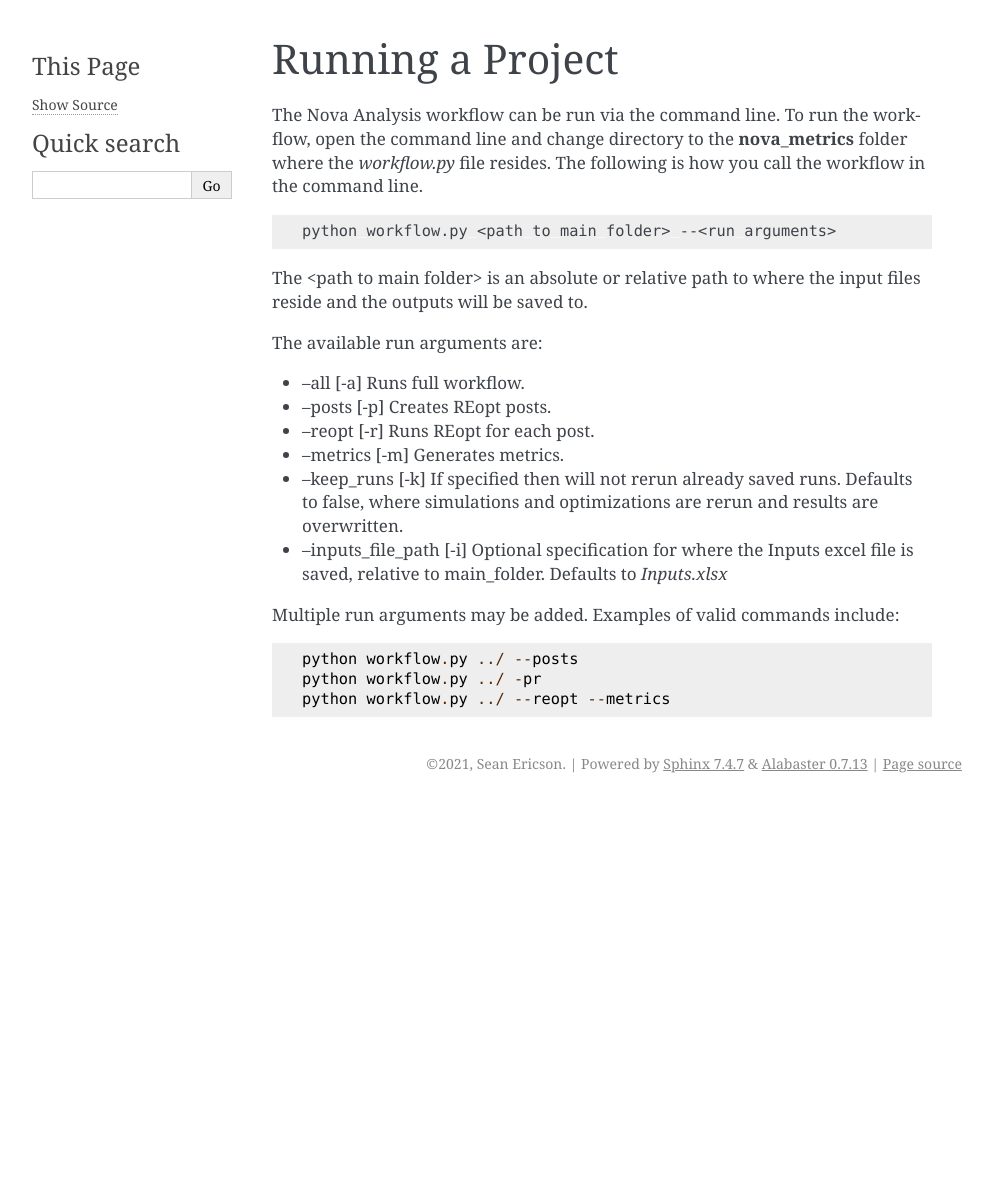
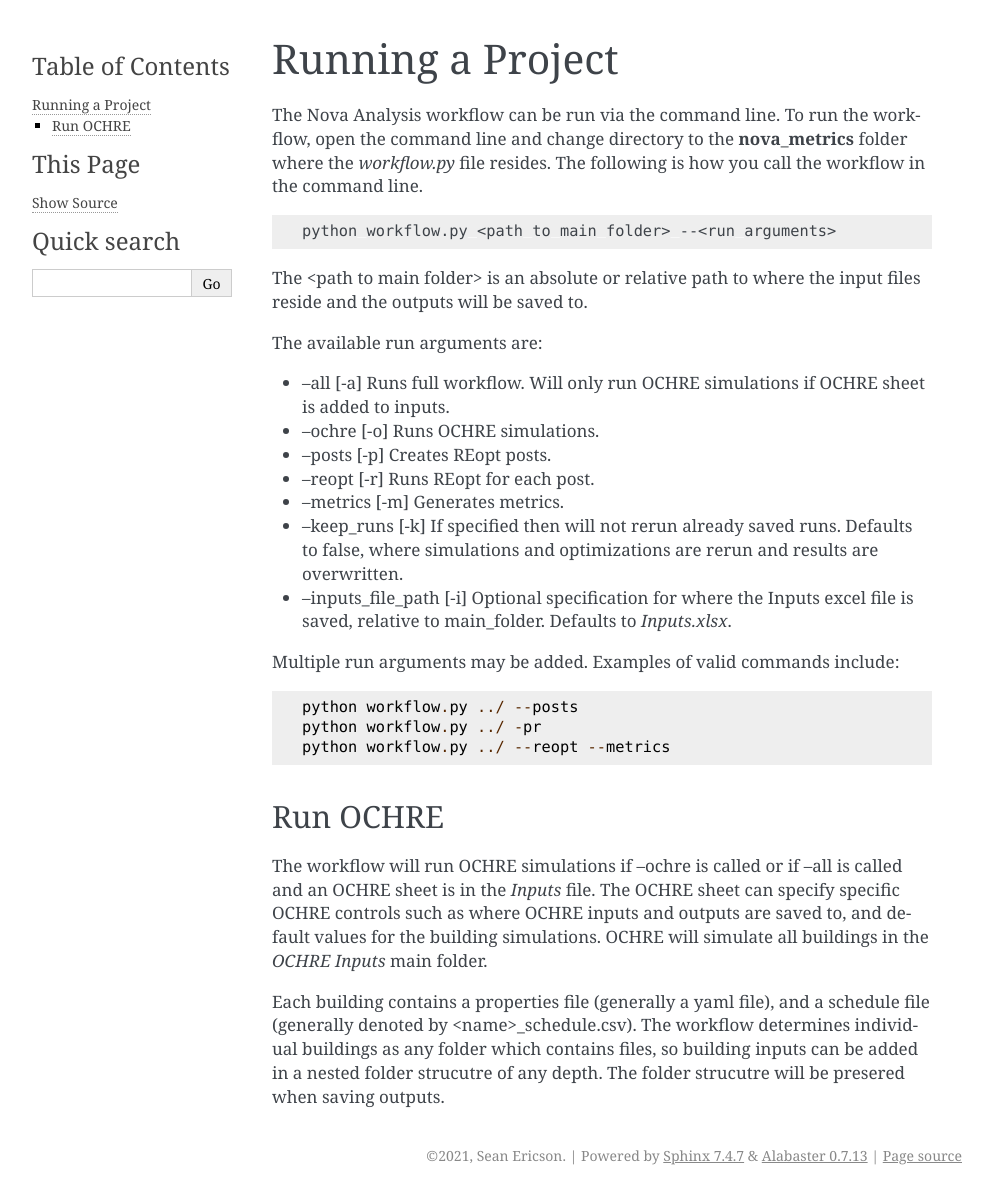
Before and after one commit to sericson0/nova_metrics, a Sphinx documentation site: the page built from docs/source/running_a_project.rst, in a window 1280 px wide. Shown: the whole page, without its empty margins (148-1141 px from the left). Built offline with Sphinx 7.4.7, drawn with Linux system fonts in a browser that asks for light colours; before the commit the page ends 900 px from its top, so only the background shows below that.

Commit message:
Update running_a_project.rst

```diff
--- a/docs/source/running_a_project.rst
+++ b/docs/source/running_a_project.rst
@@ -10,12 +10,13 @@ The <path to main folder> is an absolute or relative path to where the input fil
 
 The available run arguments are:
 
-* --all [-a] Runs full workflow.
+* --all [-a] Runs full workflow. Will only run OCHRE simulations if OCHRE sheet is added to inputs.
+* --ochre [-o] Runs OCHRE simulations.
 * --posts [-p] Creates REopt posts.
 * --reopt [-r] Runs REopt for each post.
 * --metrics [-m] Generates metrics.
 * --keep_runs [-k] If specified then will not rerun already saved runs. Defaults to false, where simulations and optimizations are rerun and results are overwritten.
-* --inputs_file_path [-i] Optional specification for where the Inputs excel file is saved, relative to main_folder. Defaults to *Inputs.xlsx*
+* --inputs_file_path [-i] Optional specification for where the Inputs excel file is saved, relative to main_folder. Defaults to *Inputs.xlsx*.
 
 
 Multiple run arguments may be added. Examples of valid commands include::
@@ -23,3 +24,10 @@ Multiple run arguments may be added. Examples of valid commands include::
 	python workflow.py ../ --posts
 	python workflow.py ../ -pr
 	python workflow.py ../ --reopt --metrics
+
+
+Run OCHRE
+----------
+The workflow will run OCHRE simulations if --ochre is called or if --all is called and an OCHRE sheet is in the *Inputs* file. The OCHRE sheet can specify specific OCHRE controls such as where OCHRE inputs and outputs are saved to, and default values for the building simulations. OCHRE will simulate all buildings in the *OCHRE Inputs* main folder.
+
+Each building contains a properties file (generally a yaml file), and a schedule file (generally denoted by <name>_schedule.csv). The workflow determines individual buildings as any folder which contains files, so building inputs can be added in a nested folder strucutre of any depth. The folder strucutre will be presered when saving outputs.
```
